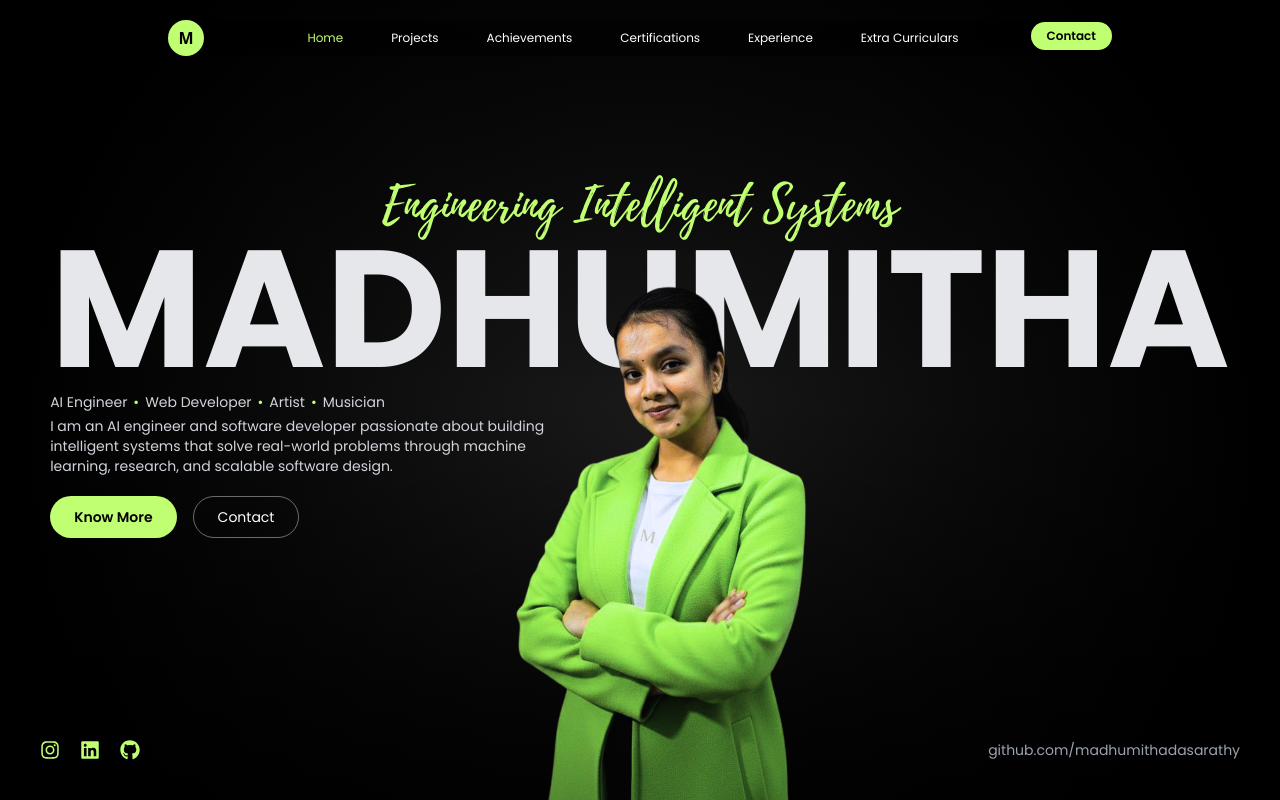
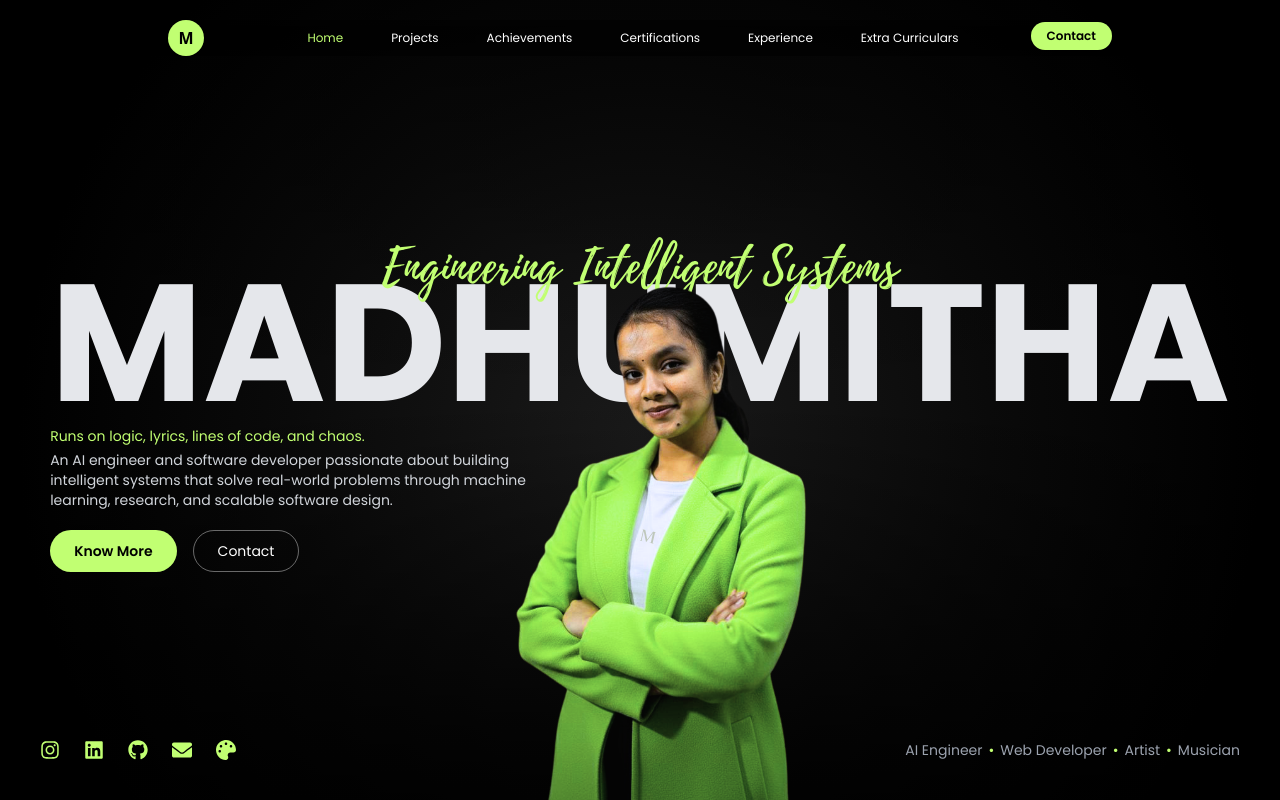
Before and after one commit to madhumithadasarathy/portfolio_website, a React (Vite) app: page / in a window 1280 px wide. Built offline with nearby package versions, Linux system fonts and the light colour scheme.

Commit message:
Made changes

```diff
--- a/package.json
+++ b/package.json
@@ -17,7 +17,8 @@
     "framer-motion": "^11.18.2",
     "react": "^18.3.1",
     "react-dom": "^18.3.1",
-    "react-icons": "^5.5.0"
+    "react-icons": "^5.5.0",
+    "recharts": "^3.7.0"
   },
   "devDependencies": {
     "@eslint/js": "^9.13.0",
--- a/src/Components/Home/Hero.jsx
+++ b/src/Components/Home/Hero.jsx
@@ -1,5 +1,11 @@
 import { motion } from "framer-motion";
-import { FaGithub, FaLinkedin, FaInstagram } from "react-icons/fa";
+import {
+  FaGithub,
+  FaLinkedin,
+  FaInstagram,
+  FaEnvelope,
+  FaPalette
+} from "react-icons/fa";
 
 export default function Hero() {
   return (
@@ -24,14 +30,24 @@ export default function Hero() {
       </div>
 
       {/* ===== HERO TEXT CONTENT ===== */}
-      <div className="relative z-10 -translate-y-16 lg:-translate-y-24">
+    <div className="relative z-10 -translate-y-8 lg:-translate-y-12">
 
         {/* Tagline */}
         <motion.h2
-          initial={{ opacity: 0, y: -30 }}
-          animate={{ opacity: 1, y: 0 }}
-          transition={{ duration: 0.8 }}
-          className="text-neon font-playlist text-center text-3xl lg:text-5xl mb-1"
+          initial={{ opacity: 0, x: -80 }}
+          whileInView={{ opacity: 1, x: 0 }}
+          viewport={{ once: false, amount: 0.5 }}
+          transition={{ duration: 0.8, ease: "easeOut" }}
+          className="
+            text-neon
+            font-playlist
+            text-center
+            text-3xl lg:text-5xl
+            mb-1
+            relative
+            z-20
+            -mb-4 lg:-mb-6
+          "
         >
           Engineering Intelligent Systems
         </motion.h2>
@@ -41,9 +57,10 @@ export default function Hero() {
 
           {/* Name */}
           <motion.h1
-  initial={{ opacity: 0, scale: 0.95 }}
-  animate={{ opacity: 1, scale: 1 }}
-  transition={{ duration: 1 }}
+            initial={{ opacity: 0, x: -120 }}
+            whileInView={{ opacity: 1, x: 0 }}
+            viewport={{ once: false, amount: 0.5 }}
+            transition={{ duration: 1, ease: "easeOut" }}
             className="
               font-poppins font-extrabold
               text-[12vw] sm:text-[13vw] lg:text-[13vw]
@@ -54,29 +71,29 @@ export default function Hero() {
             MADHUMITHA
           </motion.h1>
 
-{/* Roles — directly attached */}
-<p className="
+          {/* Roles */}
+          <motion.p
+            initial={{ opacity: 0, x: -80 }}
+            whileInView={{ opacity: 1, x: 0 }}
+            viewport={{ once: false, amount: 0.5 }}
+            transition={{ duration: 0.8, delay: 0.2 }}
+            className="
               hidden lg:block
               font-poppins
               text-sm
-  text-gray-300
+              text-[#c1ff72]
               mt-2
-">
-  <span>AI Engineer</span>
-  <span className="text-neon mx-[6px]">•</span>
-  <span>Web Developer</span>
-  <span className="text-neon mx-[6px]">•</span>
-  <span>Artist</span>
-  <span className="text-neon mx-[6px]">•</span>
-  <span>Musician</span>
-</p>
-
+            "
+          >
+Runs on logic, lyrics, lines of code, and chaos.
+          </motion.p>
 
           {/* Intro Paragraph */}
           <motion.p
-            initial={{ opacity: 0 }}
-            animate={{ opacity: 1 }}
-            transition={{ delay: 0.8 }}
+            initial={{ opacity: 0, x: -80 }}
+            whileInView={{ opacity: 1, x: 0 }}
+            viewport={{ once: false, amount: 0.5 }}
+            transition={{ duration: 0.8, delay: 0.3 }}
             className="
               font-poppins
               mt-2 lg:mt-1
@@ -88,15 +105,21 @@ export default function Hero() {
               mx-auto lg:mx-0
             "
           >
-            I am an AI engineer and software developer passionate about building
+            An AI engineer and software developer passionate about building
             intelligent systems that solve real-world problems through machine
             learning, research, and scalable software design.
           </motion.p>
 
-          {/* ===== BUTTONS (ONLY ADDITION) ===== */}
-          <div className="mt-5 flex gap-4 justify-center lg:justify-start">
-
-            <button className="
+          {/* Buttons */}
+          <motion.div
+            initial={{ opacity: 0, x: -80 }}
+            whileInView={{ opacity: 1, x: 0 }}
+            viewport={{ once: false, amount: 0.5 }}
+            transition={{ duration: 0.8, delay: 0.4 }}
+            className="mt-5 flex gap-4 justify-center lg:justify-start"
+          >
+            <button
+              className="
                 bg-[#c1ff72]
                 text-black
                 font-poppins
@@ -106,11 +129,13 @@ export default function Hero() {
                 text-sm
                 hover:scale-105
                 transition
-            ">
+              "
+            >
               Know More
             </button>
 
-            <button className="
+            <button
+              className="
                 border border-white/40
                 text-white
                 font-poppins
@@ -119,25 +144,21 @@ export default function Hero() {
                 text-sm
                 hover:bg-white/10
                 transition
-            ">
+              "
+            >
               Contact
             </button>
-
-          </div>
+          </motion.div>
 
         </div>
       </div>
-      {/* ===== RIGHT SIDE ROLE TEXT (Desktop Only) ===== */}
 
-
-
-
-
-      {/* ===== HERO IMAGE (Hidden on Mobile) ===== */}
+      {/* ===== HERO IMAGE ===== */}
       <motion.img
-        initial={{ opacity: 0, y: 40 }}
-        animate={{ opacity: 1, y: 0 }}
-        transition={{ duration: 1 }}
+        initial={{ opacity: 0, y: 120 }}
+        whileInView={{ opacity: 1, y: 0 }}
+        viewport={{ once: false, amount: 0.5 }}
+        transition={{ duration: 1.2, ease: "easeOut" }}
         src="/madhumitha_hero.svg"
         alt="Madhumitha"
         className="
@@ -157,15 +178,30 @@ export default function Hero() {
       />
 
       {/* ===== SOCIAL ICONS ===== */}
-      <div className="absolute bottom-10 left-6 lg:left-10 flex gap-5 text-neon text-xl z-30">
-        <FaInstagram className="cursor-pointer hover:scale-125 transition" />
-        <FaLinkedin className="cursor-pointer hover:scale-125 transition" />
-        <FaGithub className="cursor-pointer hover:scale-125 transition" />
+<div className="absolute bottom-10 left-6 lg:left-10 flex gap-6 text-neon text-xl z-30">
+
+  <FaInstagram className="cursor-pointer hover:scale-125 transition duration-300" />
+
+  <FaLinkedin className="cursor-pointer hover:scale-125 transition duration-300" />
+
+  <FaGithub className="cursor-pointer hover:scale-125 transition duration-300" />
+
+  <FaEnvelope className="cursor-pointer hover:scale-125 transition duration-300" />
+
+  <FaPalette className="cursor-pointer hover:scale-125 transition duration-300" />
+
 </div>
+
 
       {/* ===== FOOTER LINK ===== */}
       <p className="absolute bottom-10 right-6 lg:right-10 font-poppins text-xs lg:text-sm text-gray-400 z-30">
-        github.com/madhumithadasarathy
+               <span>AI Engineer</span>
+            <span className="text-neon mx-[6px]">•</span>
+            <span>Web Developer</span>
+            <span className="text-neon mx-[6px]">•</span>
+            <span>Artist</span>
+            <span className="text-neon mx-[6px]">•</span>
+            <span>Musician</span>
       </p>
     </section>
   );
```
Also changed, not shown: 1 other file (tests, documents, lock files or other folders). Lines whose indentation alone changed are shown as unchanged.
